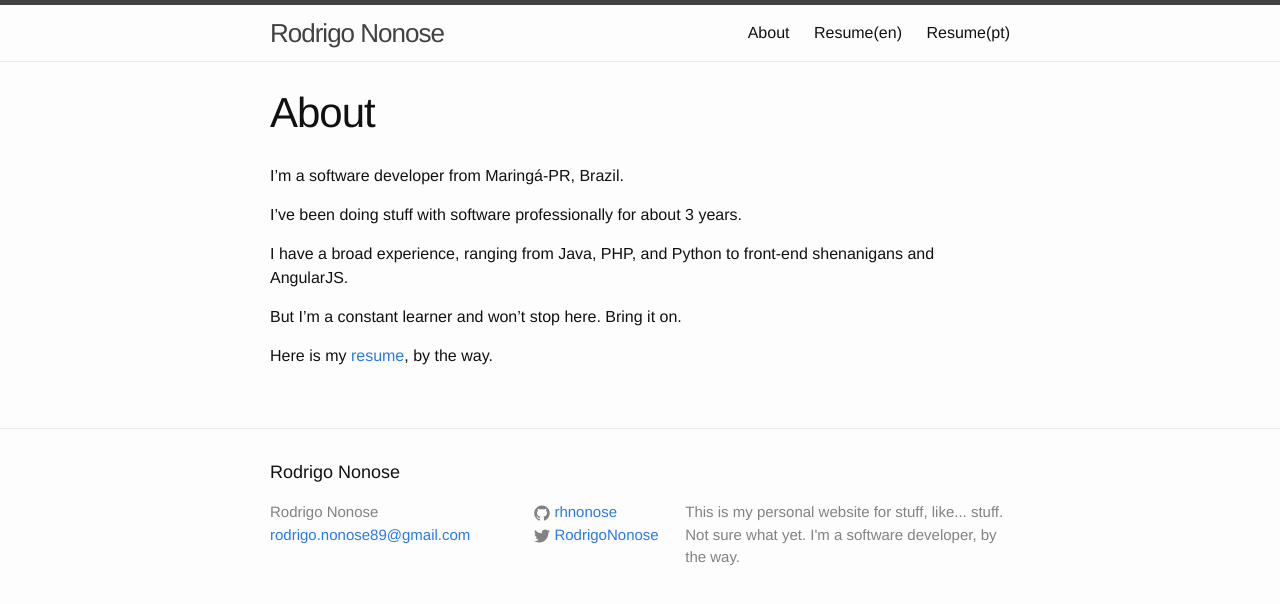
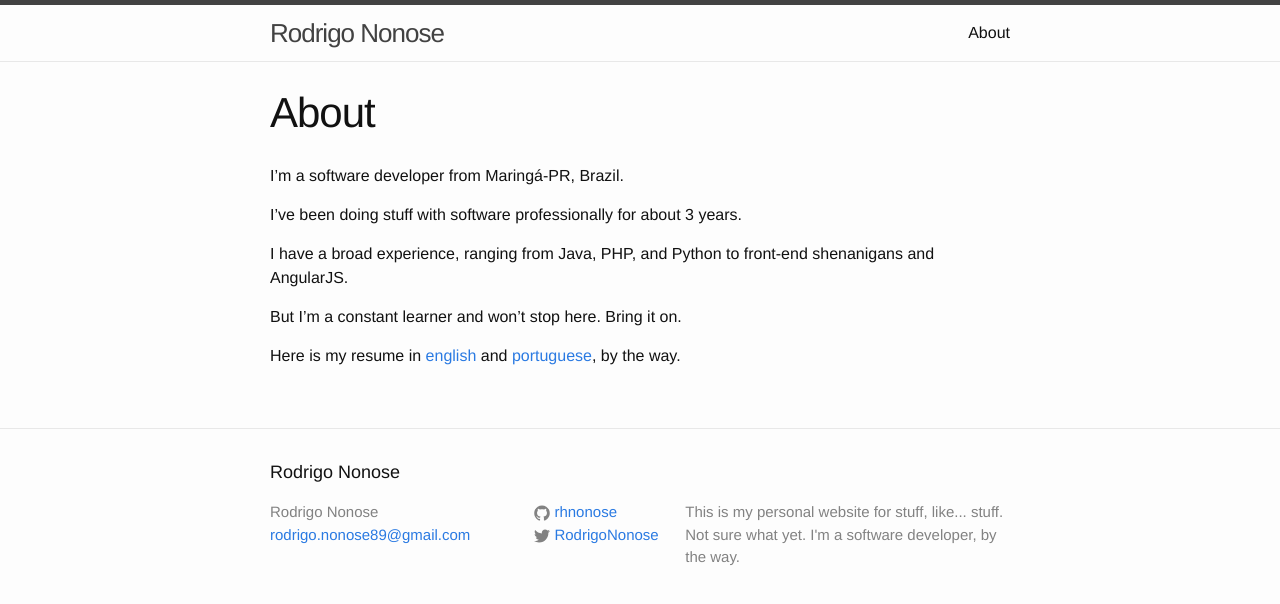
Before and after one commit to rhnonose/rhnonose.github.io, a Jekyll site: the page built from about.md, in a window 1280 px wide. Shown: the top 604 px of the page. Built offline with Jekyll 4.4.1, drawn with Linux system fonts in a browser that asks for light colours.

Commit message:
Put resumes on about.

```diff
--- a/about.md
+++ b/about.md
@@ -12,6 +12,7 @@ I have a broad experience, ranging from Java, PHP, and Python to front-end shena
 
 But I'm a constant learner and won't stop here. Bring it on.
 
-Here is my [resume][resume], by the way.
+Here is my resume in [english] and [portuguese], by the way.
 
-[resume]: /resume.html
+[english]: /resume(en).html
+[portuguese]: /resume(pt).html
--- a/resume(en).html
+++ b/resume(en).html
@@ -1,5 +1,4 @@
 ---
-title: Resume(en)
 permalink: resume(en).html
 ---
 <!DOCTYPE html PUBLIC "-//W3C//DTD XHTML 1.0 Strict//EN"
--- a/resume(pt).html
+++ b/resume(pt).html
@@ -1,5 +1,4 @@
 ---
-title: Resume(pt)
 permalink: resume(pt).html
 ---
 <!DOCTYPE html PUBLIC "-//W3C//DTD XHTML 1.0 Strict//EN"
```
